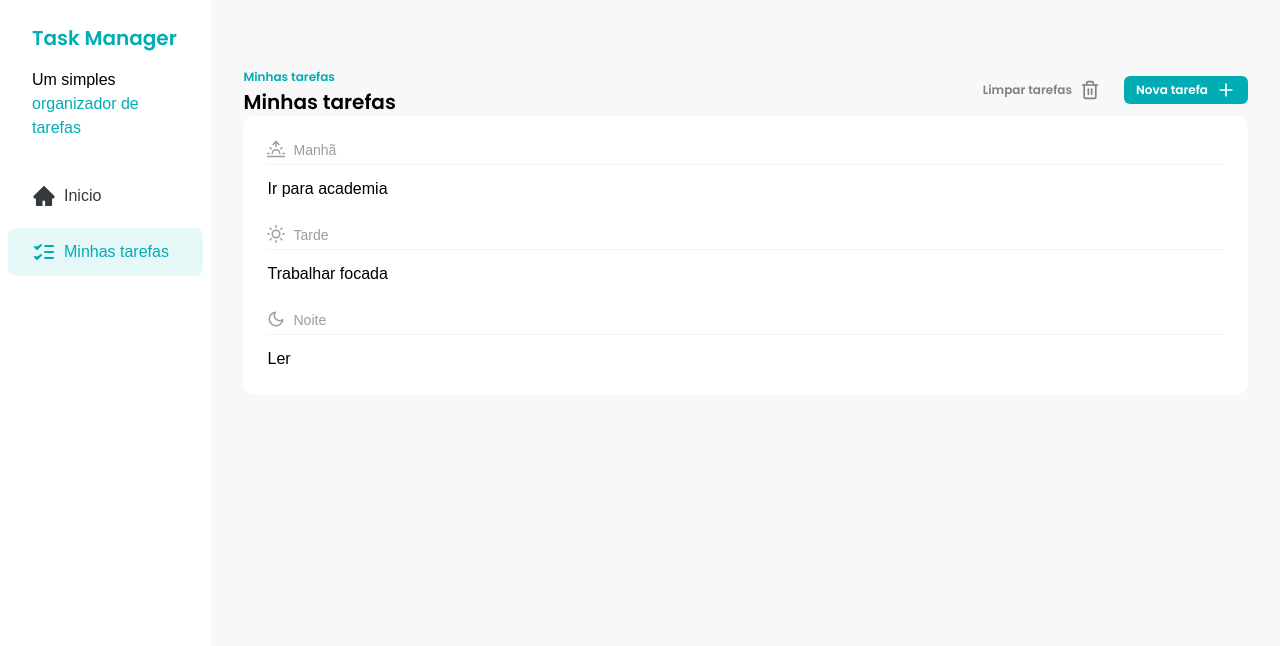
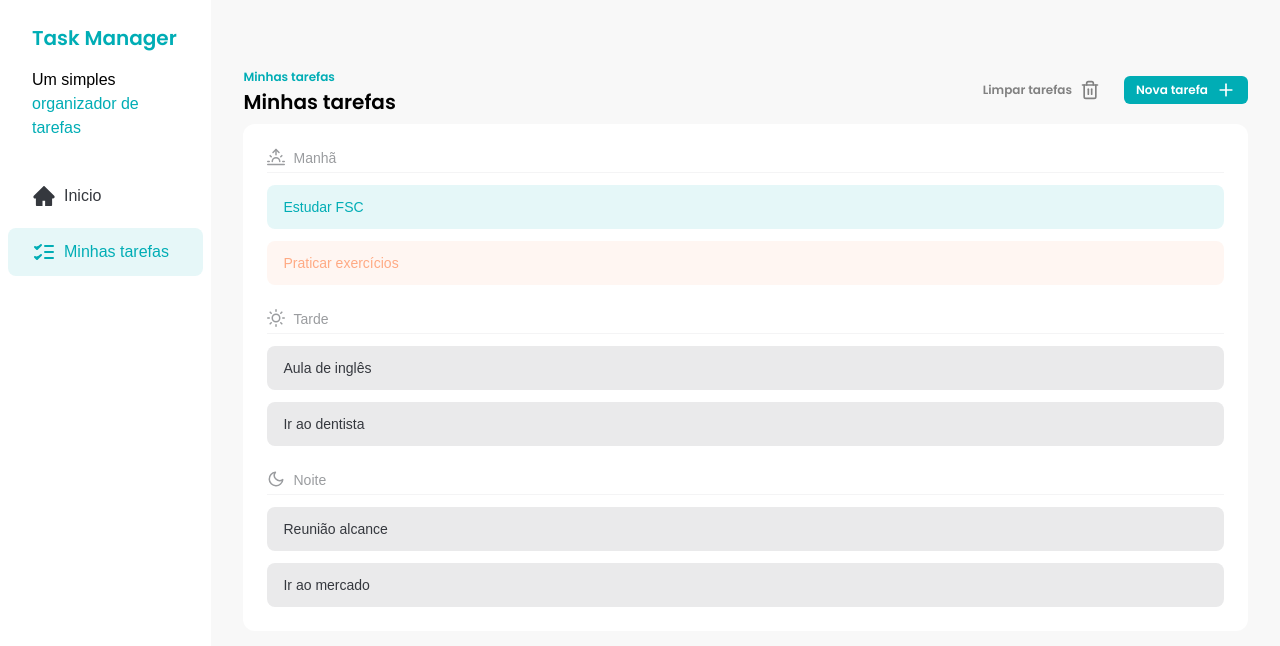
Before and after one commit to olgaluisa/task-manager, a React (Vite) app: page / in a window 1280 px wide. Shown: the top 646 px of the page. Built offline with nearby package versions, Linux system fonts and the light colour scheme; a web font is replaced by a local one.

Commit message:
feat: ensure tasks are listed on Tasks component

```diff
--- a/src/components/Button.jsx
+++ b/src/components/Button.jsx
@@ -4,7 +4,7 @@ const Button = ({ children, variant = 'primary' }) => {
       return 'bg-[#00adb5] text-white'
     }
     if (variant === 'ghost') {
-      return 'bg-transparent text-[#818181] '
+      return 'bg-transparent text-[#818181]'
     }
   }
   return (
--- /dev/null
+++ b/src/components/TaskItem.jsx
@@ -0,0 +1,22 @@
+const TaskItem = ({ task }) => {
+  const getStatusClasses = () => {
+    if (task.status === 'done') {
+      return 'bg-[#00adb5]/10 text-[#00adb5]'
+    }
+    if (task.status === 'in_progress') {
+      return 'bg-[#ffaa84]/10  text-[#ffaa84]'
+    }
+    if (task.status === 'not_started') {
+      return 'bg-[#35383e]/10  text-[#35383e]'
+    }
+  }
+  return (
+    <div
+      className={`flex items-center rounded-lg px-4 py-3 text-sm ${getStatusClasses()}`}
+    >
+      {task.title}
+    </div>
+  )
+}
+
+export default TaskItem
--- a/src/components/Tasks.jsx
+++ b/src/components/Tasks.jsx
@@ -1,10 +1,18 @@
 import Button from './Button'
 import { Plus, Trash2, Sunrise, Sun, Moon } from 'react-feather'
 import TasksSeparator from './TasksSeparator'
+import { useState } from 'react'
+import data from '../constants/tasks'
+import TaskItem from './TaskItem'
 
 const Tasks = () => {
+  const [task] = useState(data)
+
+  const morningTasks = task.filter((t) => t.period === 'morning')
+  const afternoonTasks = task.filter((t) => t.period === 'afternoon')
+  const eveningTasks = task.filter((t) => t.period === 'evening')
   return (
-    <section className="w-full px-8 py-16">
+    <section className="w-full space-y-2 px-8 py-16">
       <section className="flex w-full items-center justify-between">
         <div>
           <span className="text-xs font-semibold text-[#00adb5]">
@@ -27,17 +35,23 @@ const Tasks = () => {
       <section className="w-full rounded-xl bg-white p-6">
         <article className="space-y-3">
           <TasksSeparator icon={<Sunrise size={18} />} text={'Manhã'} />
-          <p>Ir para academia</p>
+          {morningTasks.map((task) => (
+            <TaskItem key={task.id} task={task} />
+          ))}
         </article>
 
         <article className="my-6 space-y-3">
           <TasksSeparator icon={<Sun size={18} />} text={'Tarde'} />
-          <p>Trabalhar focada</p>
+          {afternoonTasks.map((task) => (
+            <TaskItem key={task.id} task={task} />
+          ))}
         </article>
 
         <article className="space-y-3">
           <TasksSeparator icon={<Moon size={18} />} text={'Noite'} />
-          <p>Ler</p>
+          {eveningTasks.map((task) => (
+            <TaskItem key={task.id} task={task} />
+          ))}
         </article>
       </section>
     </section>
--- /dev/null
+++ b/src/constants/tasks.js
@@ -0,0 +1,45 @@
+const data = [
+  {
+    id: 1,
+    title: 'Estudar FSC',
+    description: 'Estudar para a prova do FSC',
+    period: 'morning',
+    status: 'done',
+  },
+  {
+    id: 2,
+    title: 'Praticar exercícios',
+    description: 'Caminhar 30min e fazer exercírcios 30min',
+    period: 'morning',
+    status: 'in_progress',
+  },
+  {
+    id: 3,
+    title: 'Aula de inglês',
+    description: 'Ir para a aula as 14h',
+    period: 'afternoon',
+    status: 'not_started',
+  },
+  {
+    id: 4,
+    title: 'Reunião alcance',
+    description: 'Encontrar com meus irmãos em cristo',
+    period: 'evening',
+    status: 'not_started',
+  },
+  {
+    id: 5,
+    title: 'Ir ao mercado',
+    description: 'Comprar verduras e frutas no supermercado',
+    period: 'evening',
+    status: 'not_started',
+  },
+  {
+    id: 6,
+    title: 'Ir ao dentista',
+    description: 'Realizar limpeza nos dentes',
+    period: 'afternoon',
+    status: 'not_started',
+  },
+]
+export default data
```
